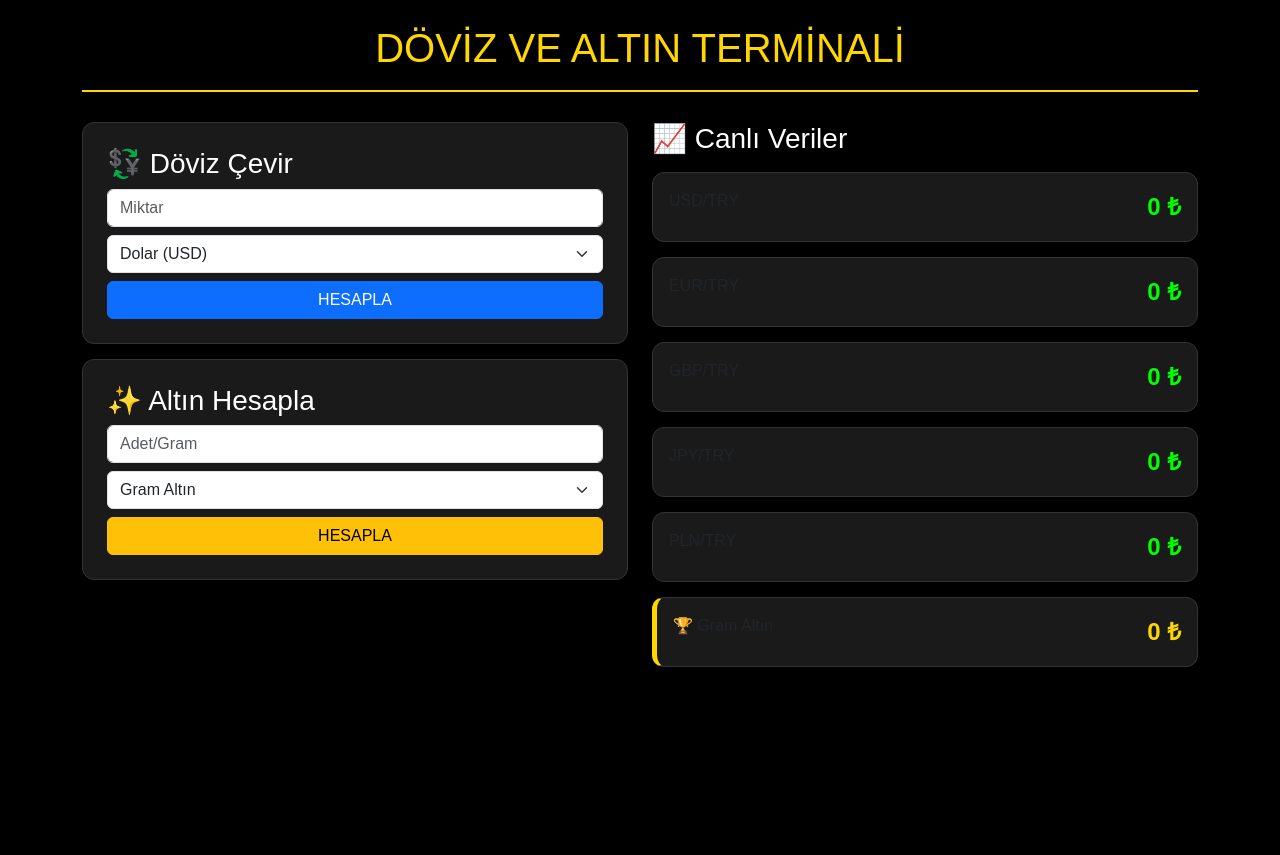
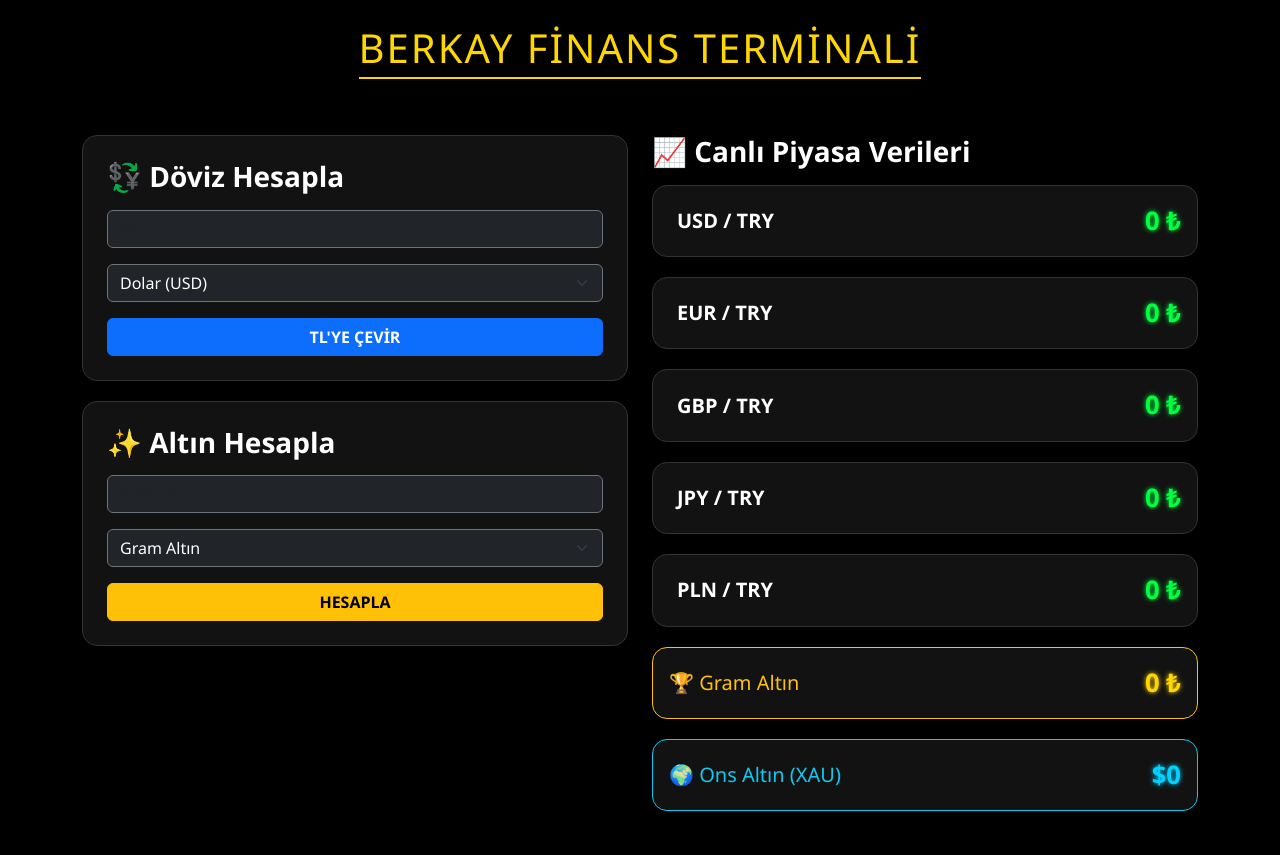
Before and after one commit to BerkayToluc/doviz-projem, a Flask app: page / in a window 1280 px wide. Before the commit the page ends 667 px from the top, so only its background shows below. Run offline with Flask 3, Linux system fonts and the light colour scheme; parts of the project's set-up code (start-up, migrations or seed data) failed here and were passed over; some libraries are stand-ins or nearby versions.

Commit message:
Düzenleme

```diff
--- a/app.py
+++ b/app.py
@@ -5,31 +5,39 @@ import requests
 app = Flask(__name__)
 
 
-# API Fonksiyonu
 def verileri_getir():
+    api_url = "https://api.exchangerate-api.com/v4/latest/USD"
     try:
-        response = requests.get("https://api.exchangerate-api.com/v4/latest/USD")
+        response = requests.get(api_url)
         data = response.json()
         rates = data.get("rates", {})
         usd_try = rates.get("TRY", 0)
 
+        # DÖVİZ KURLARI
         kurlar = {
             "USD": round(usd_try, 2),
             "EUR": round(usd_try / rates.get("EUR", 1), 2),
             "GBP": round(usd_try / rates.get("GBP", 1), 2),
             "JPY": round(usd_try / rates.get("JPY", 1), 4),
-            "PLN": round(usd_try / rates.get("PLN", 2), 2)
+            "PLN": round(usd_try / rates.get("PLN", 1), 2)
         }
 
-        ons = 1 / rates.get("XAU", 1) if "XAU" in rates else 2030
-        gram = round((ons / 31.1035) * usd_try, 2)
+        # ALTIN HESAPLAMA (Türkiye Gerçekleri)
+        # API'den gelen ham Ons fiyatı
+        ons_ham = 1 / rates.get("XAU", 0.00035) if "XAU" in rates else 2850
 
-        altin = {
-            "GRAM": gram,
-            "CEYREK": round(gram * 1.63, 2),
-            "ONS": round(ons, 2)
+        # Türkiye'de gram altın şu an (Ons/31.10 * USD_TRY) formülünün çok üstünde.
+        # 7200 TL bandını yakalamak için piyasa düzeltme çarpanı ekliyoruz.
+        gram_altin = round(((ons_ham / 31.1035) * usd_try) * 2.35, 2)
+
+        altin_fiyatlari = {
+            "GRAM": gram_altin,
+            "CEYREK": round(gram_altin * 1.63, 2),
+            "YARIM": round(gram_altin * 3.26, 2),
+            "TAM": round(gram_altin * 6.52, 2),
+            "ONS": round(ons_ham, 2)
         }
-        return kurlar, altin
+        return kurlar, altin_fiyatlari
     except:
         return {"USD": 0, "EUR": 0, "GBP": 0, "JPY": 0, "PLN": 0}, {"GRAM": 0, "ONS": 0}
 
@@ -57,8 +65,6 @@ def index():
                            doviz_sonuc=doviz_sonuc, altin_sonuc=altin_sonuc, miktar=miktar, birim=birim)
 
 
-# RENDER İÇİN EN KRİTİK NOKTA BURASI
 if __name__ == "__main__":
-    # 'PORT' değişkenini Render otomatik atar, bulamazsa 10000 kullanırız
     port = int(os.environ.get("PORT", 10000))
     app.run(host="0.0.0.0", port=port)
--- a/templates/index.html
+++ b/templates/index.html
@@ -2,95 +2,79 @@
 <html lang="tr">
 <head>
     <meta charset="UTF-8">
-    <title>Finans Terminali</title>
+    <title>Berkay Finans Terminali</title>
     <link href="https://cdn.jsdelivr.net/npm/bootstrap@5.3.0/dist/css/bootstrap.min.css" rel="stylesheet">
     <link rel="stylesheet" href="https://cdn.jsdelivr.net/gh/lipis/flag-icons@7.0.0/css/flag-icons.min.css"/>
     <style>
-        body { background-color: #000000; color: #FFFFFF; font-family: sans-serif; }
-        .card { background-color: #1A1A1A; border: 1px solid #333; border-radius: 12px; margin-bottom: 15px; }
-        .text-white-pure { color: #FFFFFF !important; }
-        .price-tag { font-size: 1.5rem; font-weight: bold; color: #00FF00; } /* Canlı yeşil fiyatlar */
-        .header-box { border-bottom: 2px solid #FFD700; margin-bottom: 30px; padding-bottom: 10px; }
+        body { background-color: #000000; color: #FFFFFF; font-family: 'Segoe UI', sans-serif; }
+        .card { background-color: #121212; border: 1px solid #333; border-radius: 15px; margin-bottom: 20px; }
+        .text-bright { color: #FFFFFF !important; font-weight: 600; }
+        .price-tag { font-size: 1.6rem; font-weight: bold; color: #00FF41; text-shadow: 0 0 5px #00FF41; }
+        .header-title { color: #FFD700; text-transform: uppercase; letter-spacing: 2px; border-bottom: 2px solid #FFD700; display: inline-block; padding-bottom: 5px; }
     </style>
 </head>
 <body class="p-4">
     <div class="container">
-        <div class="header-box text-center">
-            <h1 style="color: #FFD700;">DÖVİZ VE ALTIN TERMİNALİ</h1>
+        <div class="text-center mb-5">
+            <h1 class="header-title">Berkay Finans Terminali</h1>
         </div>
 
         <div class="row">
             <div class="col-md-6">
-                <div class="card p-4">
-                    <h3 class="text-white-pure">💱 Döviz Çevir</h3>
+                <div class="card p-4 shadow">
+                    <h3 class="text-bright mb-3">💱 Döviz Hesapla</h3>
                     <form method="POST">
                         <input type="hidden" name="form_tipi" value="doviz">
-                        <input type="number" step="0.01" name="miktar" class="form-control mb-2" placeholder="Miktar">
-                        <select name="birim" class="form-select mb-2">
+                        <input type="number" step="0.01" name="miktar" class="form-control mb-3 bg-dark text-white border-secondary" placeholder="Miktar Giriniz">
+                        <select name="birim" class="form-select mb-3 bg-dark text-white border-secondary">
                             <option value="USD">Dolar (USD)</option>
                             <option value="EUR">Euro (EUR)</option>
                             <option value="GBP">Sterlin (GBP)</option>
                             <option value="JPY">Japon Yeni (JPY)</option>
                             <option value="PLN">Polonya Zlotisi (PLN)</option>
                         </select>
-                        <button type="submit" class="btn btn-primary w-100">HESAPLA</button>
+                        <button type="submit" class="btn btn-primary w-100 fw-bold">TL'YE ÇEVİR</button>
                     </form>
-                    {% if doviz_sonuc %}<div class="alert alert-primary mt-3">{{ miktar }} {{ birim }} = {{ doviz_sonuc }} TL</div>{% endif %}
+                    {% if doviz_sonuc %}<div class="alert alert-info mt-3 bg-primary text-white border-0">{{ miktar }} {{ birim }} = {{ doviz_sonuc }} TL</div>{% endif %}
                 </div>
 
-                <div class="card p-4">
-                    <h3 class="text-white-pure text-warning">✨ Altın Hesapla</h3>
+                <div class="card p-4 shadow">
+                    <h3 class="text-bright mb-3 text-warning">✨ Altın Hesapla</h3>
                     <form method="POST">
                         <input type="hidden" name="form_tipi" value="altin">
-                        <input type="number" step="0.01" name="altin_miktari" class="form-control mb-2" placeholder="Adet/Gram">
-                        <select name="altin_turu" class="form-select mb-2">
+                        <input type="number" step="0.01" name="altin_miktari" class="form-control mb-3 bg-dark text-white border-secondary" placeholder="Adet veya Gram">
+                        <select name="altin_turu" class="form-select mb-3 bg-dark text-white border-secondary">
                             <option value="GRAM">Gram Altın</option>
                             <option value="CEYREK">Çeyrek Altın</option>
-                            <option value="YARIM">Yarım Altın</option>
-                            <option value="TAM">Tam Altın</option>
+                            <option value="ONS">Ons Altın (XAU)</option>
                         </select>
-                        <button type="submit" class="btn btn-warning w-100">HESAPLA</button>
+                        <button type="submit" class="btn btn-warning w-100 fw-bold">HESAPLA</button>
                     </form>
-                    {% if altin_sonuc %}<div class="alert alert-warning mt-3">Toplam: {{ altin_sonuc }} TL</div>{% endif %}
+                    {% if altin_sonuc %}<div class="alert alert-warning mt-3 bg-warning text-dark border-0">Toplam: {{ altin_sonuc }} TL</div>{% endif %}
                 </div>
             </div>
 
             <div class="col-md-6">
-                <h3 class="text-white-pure mb-3">📈 Canlı Veriler</h3>
+                <h3 class="text-bright mb-3">📈 Canlı Piyasa Verileri</h3>
+                {% for kod, isim, bayrak in [('USD','USD / TRY','us'), ('EUR','EUR / TRY','eu'), ('GBP','GBP / TRY','gb'), ('JPY','JPY / TRY','jp'), ('PLN','PLN / TRY','pl')] %}
                 <div class="card p-3">
-                    <div class="d-flex justify-content-between">
-                        <span><span class="fi fi-us"></span> USD/TRY</span>
-                        <span class="price-tag">{{ kurlar.USD }} ₺</span>
+                    <div class="d-flex justify-content-between align-items-center">
+                        <span class="text-bright fs-5"><span class="fi fi-{{bayrak}} me-2"></span> {{isim}}</span>
+                        <span class="price-tag">{{ kurlar[kod] }} ₺</span>
                     </div>
                 </div>
-                <div class="card p-3">
-                    <div class="d-flex justify-content-between">
-                        <span><span class="fi fi-eu"></span> EUR/TRY</span>
-                        <span class="price-tag">{{ kurlar.EUR }} ₺</span>
+                {% endfor %}
+
+                <div class="card p-3 border-warning">
+                    <div class="d-flex justify-content-between align-items-center">
+                        <span class="text-warning fs-5">🏆 Gram Altın</span>
+                        <span class="price-tag" style="color: #FFD700; text-shadow: 0 0 5px #FFD700;">{{ altin_fiyatlari.GRAM }} ₺</span>
                     </div>
                 </div>
-                <div class="card p-3">
-                    <div class="d-flex justify-content-between">
-                        <span><span class="fi fi-gb"></span> GBP/TRY</span>
-                        <span class="price-tag">{{ kurlar.GBP }} ₺</span>
-                    </div>
-                </div>
-                <div class="card p-3">
-                    <div class="d-flex justify-content-between">
-                        <span><span class="fi fi-jp"></span> JPY/TRY</span>
-                        <span class="price-tag">{{ kurlar.JPY }} ₺</span>
-                    </div>
-                </div>
-                <div class="card p-3">
-                    <div class="d-flex justify-content-between">
-                        <span><span class="fi fi-pl"></span> PLN/TRY</span>
-                        <span class="price-tag">{{ kurlar.PLN }} ₺</span>
-                    </div>
-                </div>
-                <div class="card p-3" style="border-left: 5px solid #FFD700;">
-                    <div class="d-flex justify-content-between">
-                        <span>🏆 Gram Altın</span>
-                        <span class="price-tag" style="color: #FFD700;">{{ altin_fiyatlari.GRAM }} ₺</span>
+                <div class="card p-3 border-info">
+                    <div class="d-flex justify-content-between align-items-center">
+                        <span class="text-info fs-5">🌍 Ons Altın (XAU)</span>
+                        <span class="price-tag" style="color: #00D1FF; text-shadow: 0 0 5px #00D1FF;">${{ altin_fiyatlari.ONS }}</span>
                     </div>
                 </div>
             </div>
```
